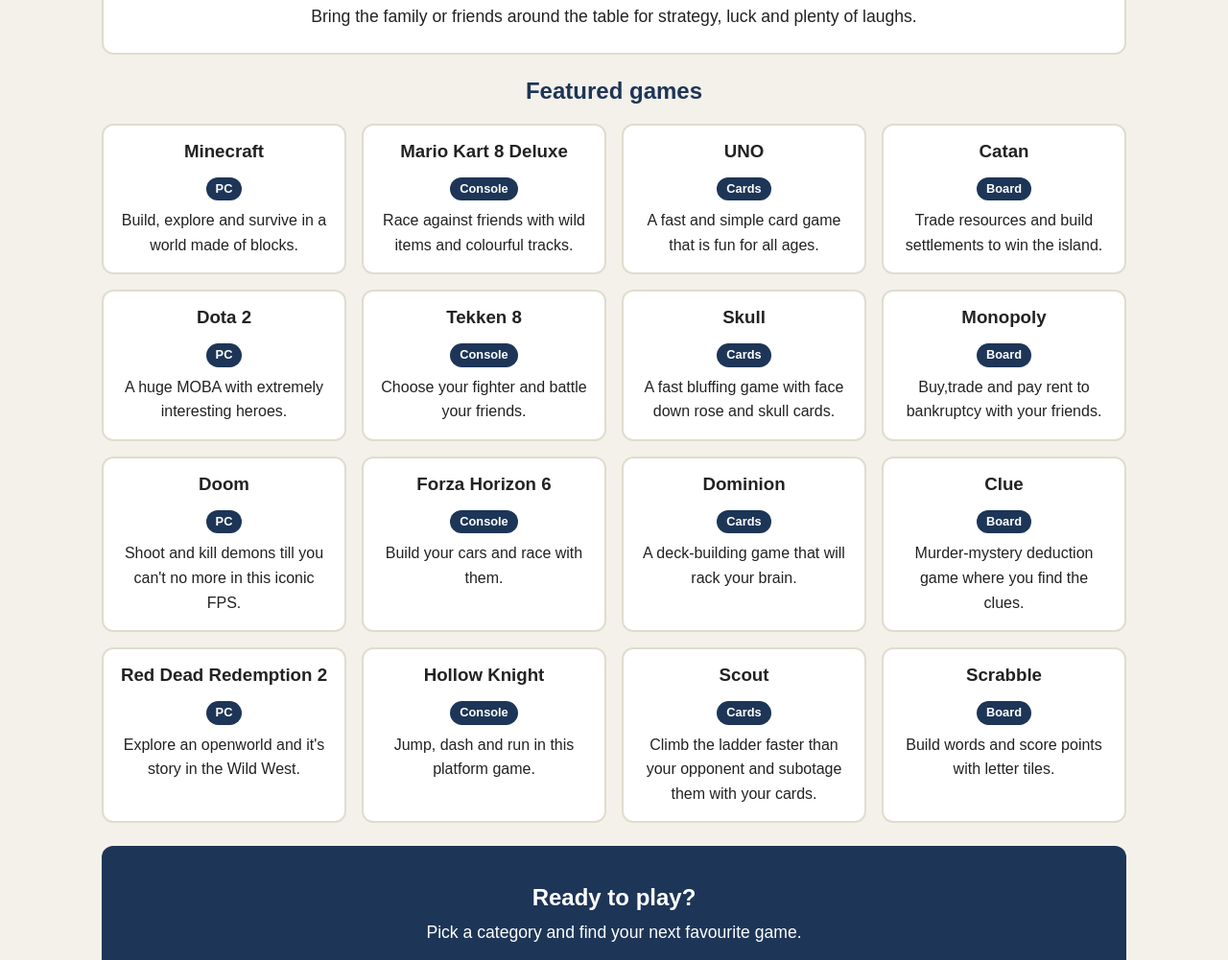
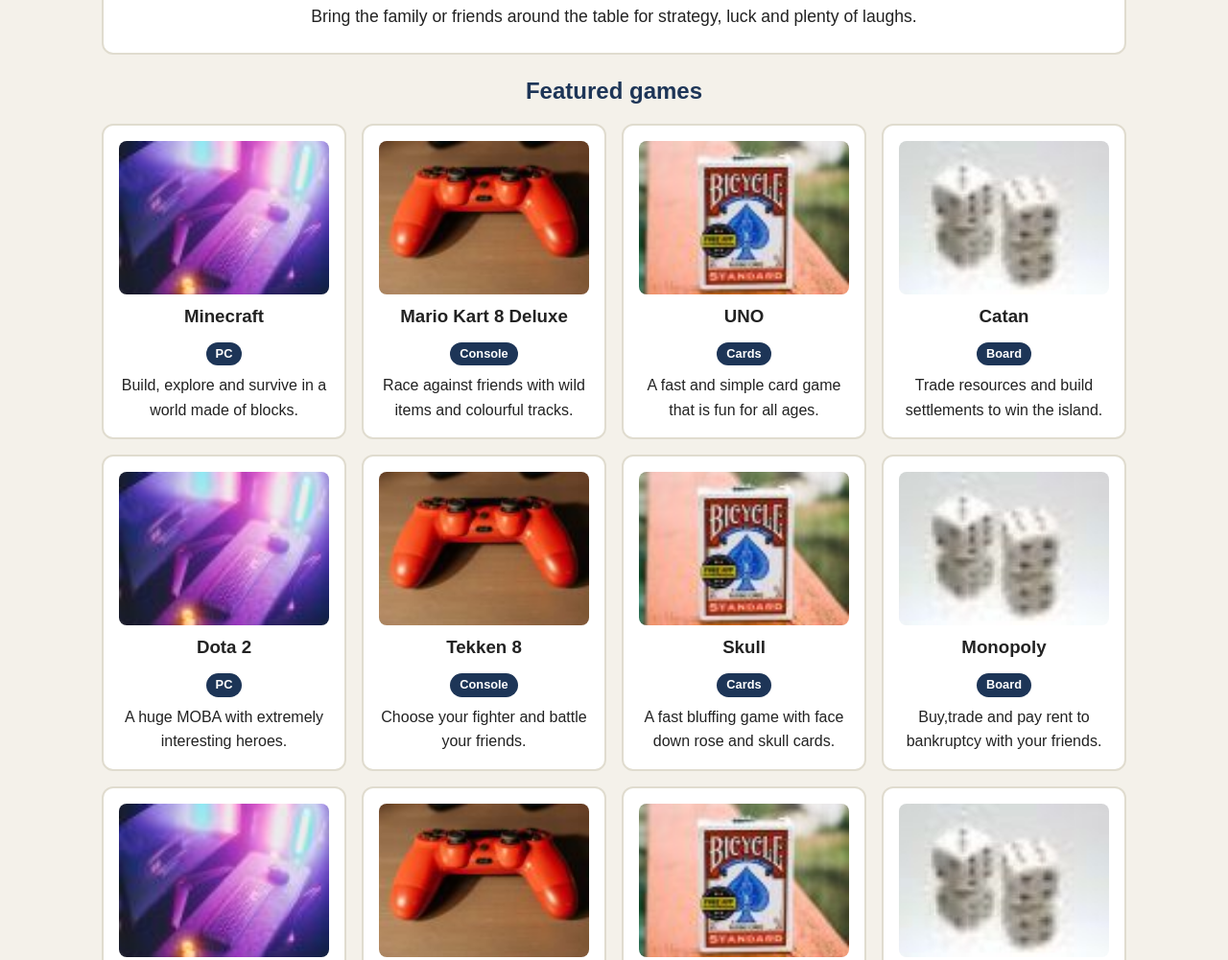
Before and after one commit to KrikonisTH/my-practice-page, a plain HTML site: page index.html in a window 1280 px wide. Shown: the part 833-1834 px from the top of the page at 96% size. Drawn offline with Linux system fonts and the light colour scheme.

Commit message:
Show an image with alt text on every game card

```diff
--- a/script.js
+++ b/script.js
@@ -1,20 +1,20 @@
 const games=[
-  {title: "Minecraft", category: "pc", description: "Build, explore and survive in a world made of blocks." } ,
-  {title: "Mario Kart 8 Deluxe", category: "console", description: "Race against friends with wild items and colourful tracks." } ,
-  {title: "UNO", category: "cards", description: "A fast and simple card game that is fun for all ages." } ,
-  {title: "Catan", category: "board", description: "Trade resources and build settlements to win the island." } ,
-  {title: "Dota 2", category: "pc", description: "A huge MOBA with extremely interesting heroes." } ,
-  {title: "Tekken 8", category: "console", description: "Choose your fighter and battle your friends." } ,
-  {title: "Skull", category: "cards", description: "A fast bluffing game with face down rose and skull cards." } ,
-  {title: "Monopoly", category: "board", description: "Buy,trade and pay rent to bankruptcy with your friends." } ,
-  {title: "Doom", category: "pc", description: "Shoot and kill demons till you can't no more in this iconic FPS." } ,
-  {title: "Forza Horizon 6", category: "console", description: "Build your cars and race with them." } ,
-  {title: "Dominion", category: "cards", description: "A deck-building game that will rack your brain." } ,
-  {title: "Clue", category: "board", description: "Murder-mystery deduction game where you find the clues." } ,
-  {title: "Red Dead Redemption 2", category: "pc", description: "Explore an openworld and it's story in the Wild West." } ,
-  {title: "Hollow Knight", category: "console", description: "Jump, dash and run in this platform game." } ,
-  {title: "Scout", category: "cards", description: "Climb the ladder faster than your opponent and subotage them with your cards." } ,
-  {title: "Scrabble", category: "board", description: "Build words and score points with letter tiles." }
+  {title: "Minecraft", category: "pc", description: "Build, explore and survive in a world made of blocks.", image: "images/pc-keyboard.jpg" , alt: "Illuminated computer set on a desk"} ,
+  {title: "Mario Kart 8 Deluxe", category: "console", description: "Race against friends with wild items and colourful tracks.", image: "images/console-controller.jpg" , alt: "Gaming controller placed on wood" } ,
+  {title: "UNO", category: "cards", description: "A fast and simple card game that is fun for all ages.", image: "images/cards-deck.jpg" , alt: "Standing pack of playing cards" } ,
+  {title: "Catan", category: "board", description: "Trade resources and build settlements to win the island.", image: "images/board-dice.jpg" , alt: "Set of dice on reflective surface" } ,
+  {title: "Dota 2", category: "pc", description: "A huge MOBA with extremely interesting heroes.", image: "images/pc-keyboard.jpg" , alt: "Illuminated computer set on a desk" } ,
+  {title: "Tekken 8", category: "console", description: "Choose your fighter and battle your friends.", image: "images/console-controller.jpg" , alt: "Gaming controller placed on wood" } ,
+  {title: "Skull", category: "cards", description: "A fast bluffing game with face down rose and skull cards.", image: "images/cards-deck.jpg" , alt: "Standing pack of playing cards" } ,
+  {title: "Monopoly", category: "board", description: "Buy,trade and pay rent to bankruptcy with your friends.", image: "images/board-dice.jpg" , alt: "Set of dice on reflective surface" } ,
+  {title: "Doom", category: "pc", description: "Shoot and kill demons till you can't no more in this iconic FPS.", image: "images/pc-keyboard.jpg" , alt: "Illuminated computer set on a desk" } ,
+  {title: "Forza Horizon 6", category: "console", description: "Build your cars and race with them.", image: "images/console-controller.jpg" , alt: "Gaming controller placed on wood" } ,
+  {title: "Dominion", category: "cards", description: "A deck-building game that will rack your brain.", image: "images/cards-deck.jpg" , alt: "Standing pack of playing cards" } ,
+  {title: "Clue", category: "board", description: "Murder-mystery deduction game where you find the clues.", image: "images/board-dice.jpg" , alt: "Set of dice on reflective surface" } ,
+  {title: "Red Dead Redemption 2", category: "pc", description: "Explore an openworld and it's story in the Wild West." , image: "images/pc-keyboard.jpg" , alt: "Illuminated computer set on a desk"} ,
+  {title: "Hollow Knight", category: "console", description: "Jump, dash and run in this platform game.", image: "images/console-controller.jpg" , alt: "Gaming controller placed on wood" } ,
+  {title: "Scout", category: "cards", description: "Climb the ladder faster than your opponent and subotage them with your cards.", image: "images/cards-deck.jpg" , alt: "Standing pack of playing cards" } ,
+  {title: "Scrabble", category: "board", description: "Build words and score points with letter tiles.", image: "images/board-dice.jpg" , alt: "Set of dice on reflective surface" }
 ];
 
 // Readable names for the tag on each card
@@ -33,6 +33,11 @@ games.forEach(function (game) {
   const card = document.createElement("article");
   card.className = "game-card";
 
+  // NEW: make and fill the picture
+  const image = document.createElement("img");
+  image.src = game.image;
+  image.alt = game.alt;
+
   const title = document.createElement("h3");
   title.textContent = game.title;
 
@@ -43,6 +48,8 @@ games.forEach(function (game) {
   const description = document.createElement("p");
   description.textContent = game.description;
 
+  // NEW: place the picture FIRST, so it's at the top of the card
+  card.appendChild(image);
   card.appendChild(title);
   card.appendChild(tag);
   card.appendChild(description);
--- a/style.css
+++ b/style.css
@@ -230,3 +230,12 @@ footer p {
   margin: 0 0 8px;
   color: #1d3557;
 }
+
+.game-card img {
+  display: block;       /* removes a small gap under the image */
+  width: 100%;          /* fills the card's width */
+  height: 160px;        /* every card image has the same height */
+  object-fit: cover;    /* crops to fill the box instead of squashing the picture */
+  border-radius: 8px;
+  margin-bottom: 12px;
+}
```
Also changed, not shown: images/board-dice.jpg (added), images/cards-deck.jpg (added), images/console-controller.jpg (added), images/pc-keyboard.jpg (added).
